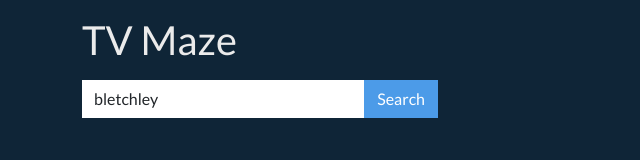
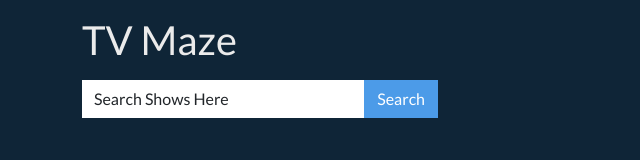
Before and after one commit to DonZiglioni/tvmaze_exercise, a plain HTML site: page index.html in a window 1280 px wide. Shown: the full height of the page, 0-640 px from the left. Drawn offline with nearby package versions, Linux system fonts and the light colour scheme.

Commit message:
Changed default search input text

```diff
--- a/index.html
+++ b/index.html
@@ -17,7 +17,7 @@
       <div class="mb-3 row">
         <div class="col-xs-12 col-sm-8 col-md-6 col-lg-5 col-xl-4">
           <div class="input-group">
-            <input id="searchForm-term" type="search" required value="bletchley" class="form-control"
+            <input id="searchForm-term" type="search" required value="Search Shows Here" class="form-control"
               aria-label="Search">
             <button type="submit" class="input-group-text btn btn-primary">Search</button>
           </div>
```
